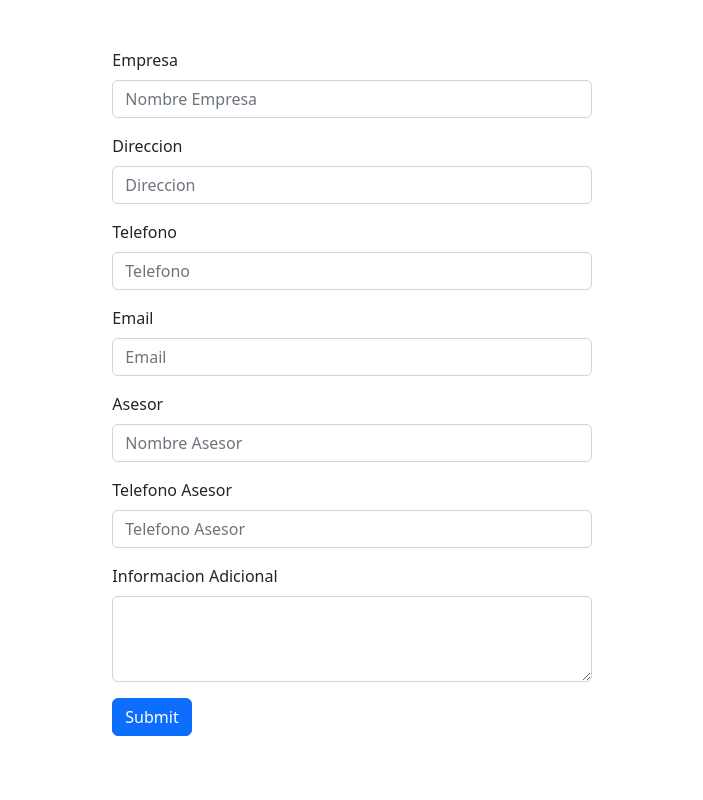
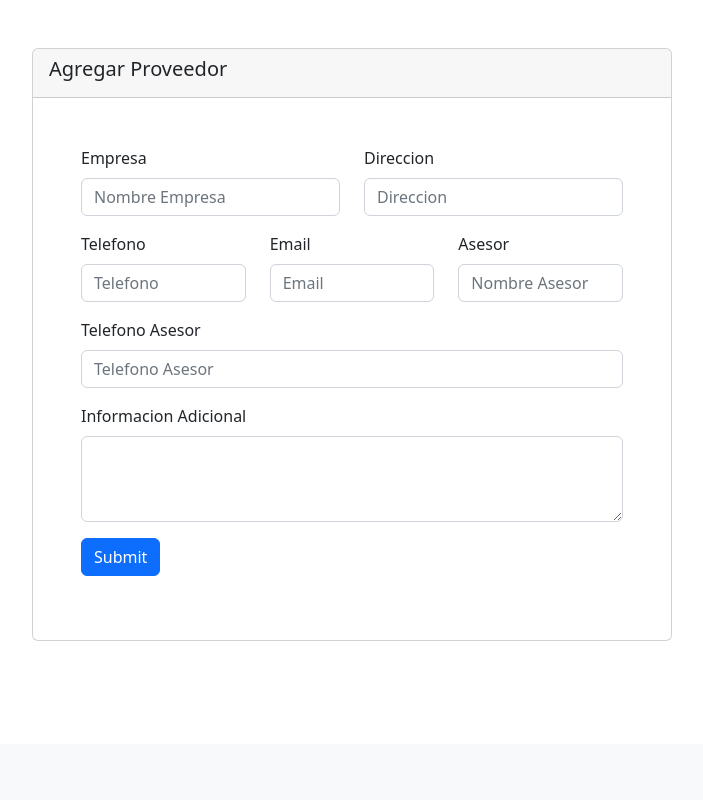
Before and after one commit to KateAmador/TiendaPHP, a PHP site: page /php/crudProveedor/proveedor.vista.php in a window 1280 px wide. Shown: the part 56-856 px from the top of the page, without its empty margins (288-991 px from the left). After the commit the page ends 697 px from the top, so only its background shows below. Run offline with PHP 8.4, Linux system fonts and the light colour scheme.

Commit message:
[proveedores]: se hacen cambios en el formulario

```diff
--- a/php/crudProveedor/proveedor.vista.php
+++ b/php/crudProveedor/proveedor.vista.php
@@ -12,37 +12,41 @@
 </head>
 
 <body>
-
     <?php include '../util/header.php'; ?>
 
+    <form class="card col-12 col-md-6 offset-md-3 mt-5" method="post" action="proveedor.controlador.php">
+        <div class="card-header">
+            <h5 class="card-title">Agregar Proveedor</h5>
+        </div>
 
-
-
-
-    <form method="post" action="proveedor.controlador.php">
         <div class="card-body p-md-5">
             <div class="row justify-content-center">
-                <div class="col-md-10 col-lg-6 col-xl-5 order-2 order-lg-1">
-                    <div class="mb-3">
+                <div>
+                    <div class="row">
+                        <div class="mb-3 col-6">
                             <label for="nombreEmpresa" class="form-label">Empresa</label>
                             <input type="text" class="form-control" id="nombreEmpresa" name="nombreEmpresa" placeholder="Nombre Empresa">
                         </div>
-                    <div class="mb-3">
+                        <div class="mb-3 col-6">
                             <label for="direccion" class="form-label">Direccion</label>
                             <input type="text" class="form-control" id="direccion" name="direccion" placeholder="Direccion">
                         </div>
-                    <div class="mb-3">
+                    </div>
+                    <div class="row">
+                        <div class="mb-3 col-4">
                             <label for="telefono" class="form-label">Telefono</label>
                             <input type="text" class="form-control" id="telefono" name="telefono" placeholder="Telefono">
                         </div>
-                    <div class="mb-3">
+                        <div class="mb-3 col-4">
                             <label for="email" class="form-label">Email</label>
                             <input type="email" class="form-control" id="email" name="email" placeholder="Email">
                         </div>
-                    <div class="mb-3">
+                        <div class="mb-3 col-4">
                             <label for="asesor" class="form-label">Asesor</label>
                             <input type="text" class="form-control" id="asesor" name="asesor" placeholder="Nombre Asesor">
                         </div>
+                    </div>
+
                     <div class="mb-3">
                         <label for="telAsesor" class="form-label">Telefono Asesor</label>
                         <input type="text" class="form-control" id="telAsesor" name="telAsesor" placeholder="Telefono Asesor">
```
Lines whose indentation alone changed are shown as unchanged.
